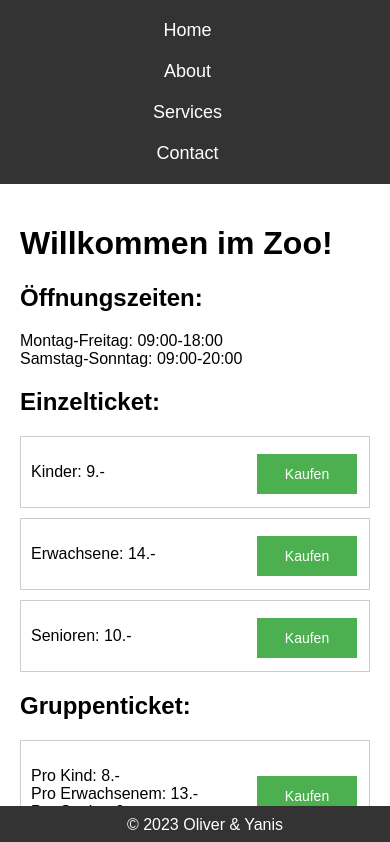
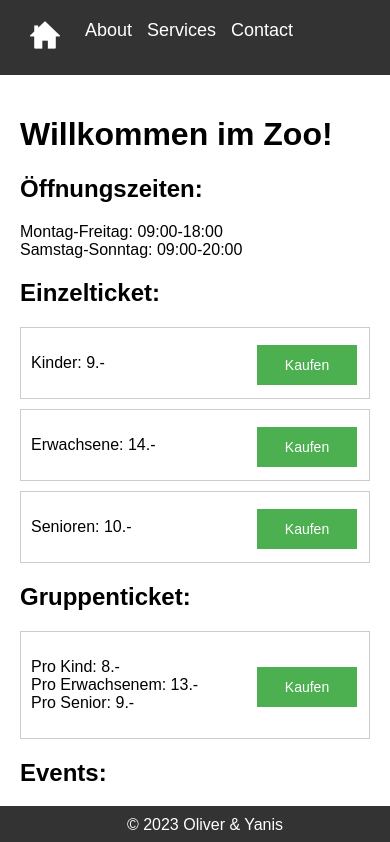
Before and after one commit to ymeichtry/ZooYO, a React (Create React App) app in the folder Frontend/: page / in a window 390 px wide. Shown: the top 842 px of the page. Built offline with nearby package versions, Linux system fonts and the light colour scheme.

Commit message:
changed Home into a Home Icon

```diff
--- a/Frontend/src/header/header.css
+++ b/Frontend/src/header/header.css
@@ -5,6 +5,12 @@
   display: flex;
   justify-content: space-between;
   align-items: center;
+}
+
+.homeIcon {
+  height: 30px;
+  margin-left: 20px;
+  margin-right: 10px;
 }
 
 .burger-icon {
@@ -21,45 +27,3 @@
 .menu-list li {
   margin-right: 15px;
 }
-
-@media (max-width: 768px) {
-    .burger-menu {
-      flex-direction: column;
-      align-items: flex-start;
-    }
-
-    .burger-icon {
-      order: 2;
-    }
-
-    .menu-list {
-      display: flex;
-      flex-direction: column;
-      align-items: center;
-      width: 100%;
-    }
-
-    .menu-list li {
-      text-align: center;
-    }
-
-    .content {
-      padding-top: 60px;
-    }
-
-    .burger-menu.show-menu .menu-list {
-      display: flex;
-    }
-
-    .bar:nth-child(1) {
-      transform: rotate(-45deg) translate(-5px, 6px);
-    }
-
-    .bar:nth-child(2) {
-      opacity: 0;
-    }
-
-    .bar:nth-child(3) {
-      transform: rotate(45deg) translate(-5px, -6px);
-    }
-  }
--- a/Frontend/src/header/header.js
+++ b/Frontend/src/header/header.js
@@ -1,6 +1,7 @@
 import React from "react";
 import { Link } from "react-router-dom";
 import "./header.css";
+import homeIcon from '../01images/homeIcon.png';
 
 function Header({ toggleMenu, isToggled }) {
   return (
@@ -8,7 +9,9 @@ function Header({ toggleMenu, isToggled }) {
 
       <ul className={`menu-list ${isToggled ? "show-menu" : ""}`}>
         <li>
-          <Link to="/">Home</Link>
+          <Link to="/">
+            <img src={homeIcon} alt="homeIcon" className="homeIcon" />
+          </Link>
         </li>
         <li>
           <Link to="/about">About</Link>
```
Also changed, not shown: Frontend/src/01images/homeIcon.png (added).
